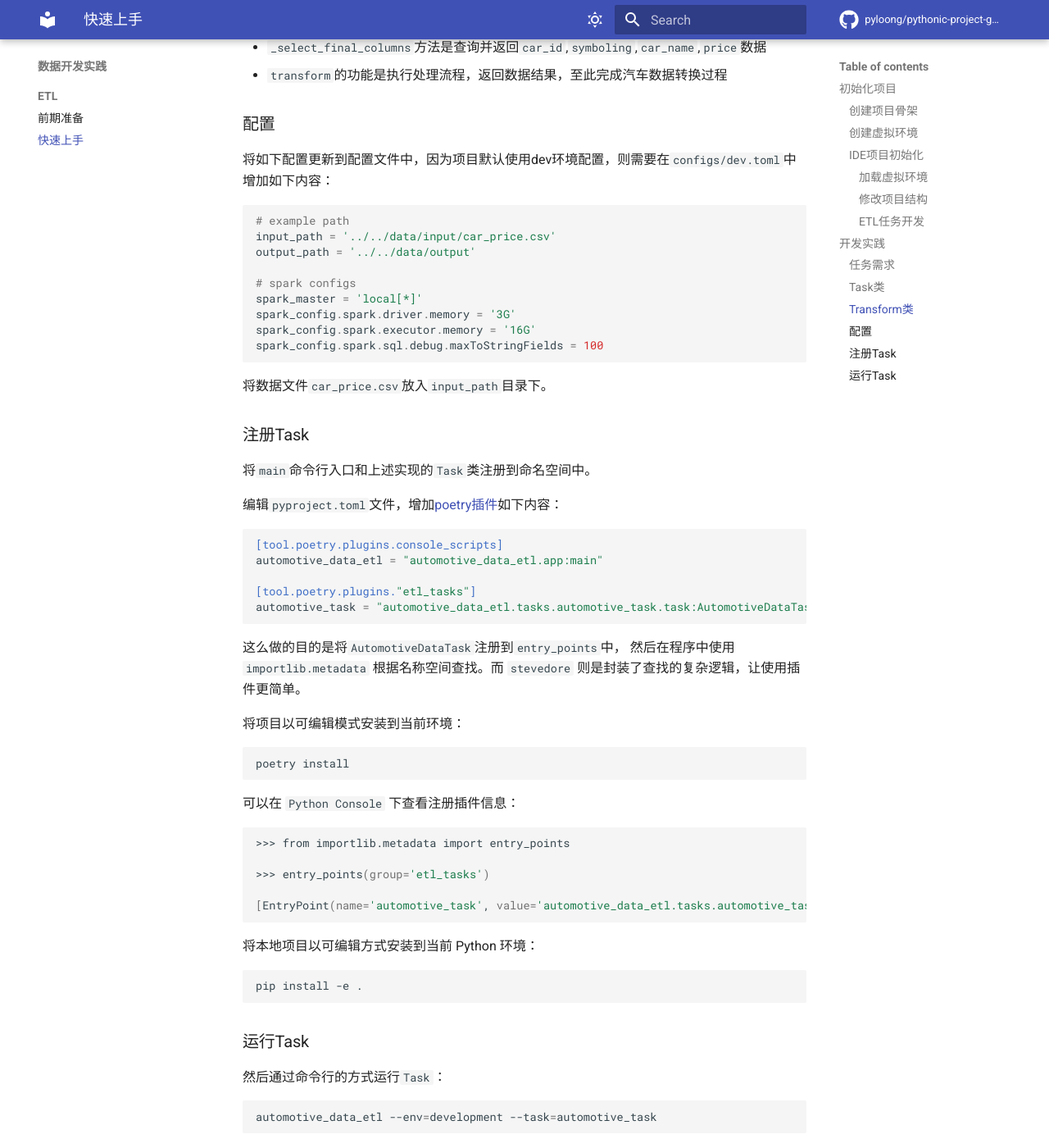
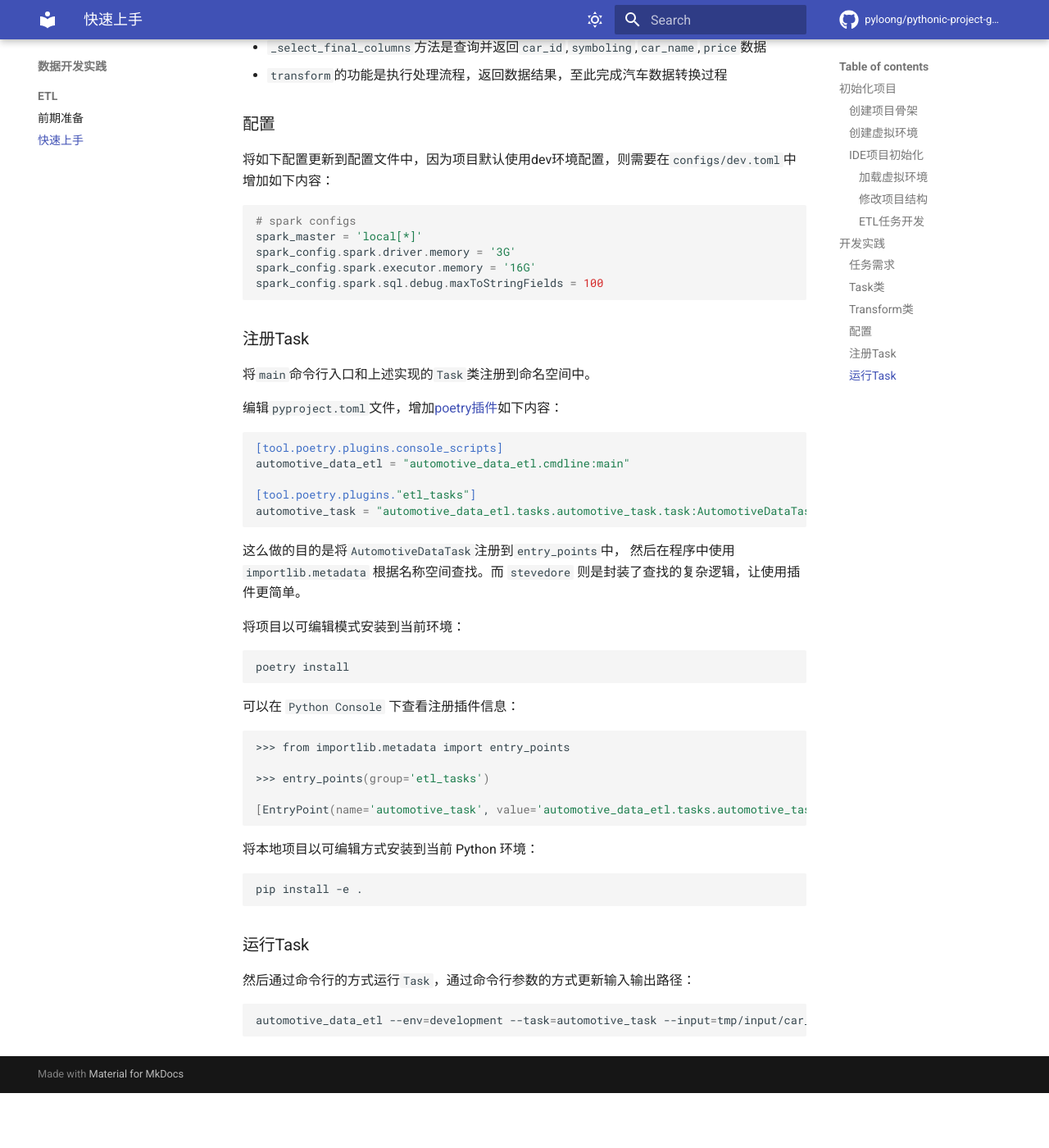
Before and after one commit to pyloong/pythonic-project-guidelines, an MkDocs documentation site: the page built from docs/bigdata/basis/quick_start.md, in a window 1280 px wide and 1400 px high, scrolled down 6308 px. Shown: the whole window at 82% size. Built offline with MkDocs 1.6.1 and Material for MkDocs 9.7.7, drawn with Linux system fonts in a browser that asks for light colours; comment, search, counter and statistics services are not loaded; after the commit the page ends 7641 px from its top, so only the background shows below that; some of the changed text lies outside the part shown.

Commit message:
fix(quick_start): format sample code

````diff
--- a/docs/bigdata/basis/quick_start.md
+++ b/docs/bigdata/basis/quick_start.md
@@ -10,7 +10,7 @@
 使用 [cookiecutter](https://github.com/cookiecutter/cookiecutter) 加载项目模板。通过交互操作，可以选择使用的功能。
 
 ```bash
-cookiecutter https://github.com/pyloong/cookiecutter-pythonic-bigdata-etl.git
+cookiecutter https://github.com/pyloong/cookiecutter-pythonic-project-bigdata-etl
 ```
 
 ### 创建虚拟环境
@@ -87,7 +87,7 @@
 在命令行使用`cookiecutter`创建项目骨架:
 
 ```text
-❯ cookiecutter https://github.com/pyloong/cookiecutter-pythonic-bigdata-etl.git
+❯ cookiecutter https://github.com/pyloong/cookiecutter-pythonic-project-bigdata-etl
 project_name [My Project]: Automotive Data Etl
 project_slug [automotive_data_etl]:
 project_description [My Awesome Project!]: This is my first etl package, i love it.
@@ -151,15 +151,15 @@
     def _load(self, df: DataFrame) -> None:
         """Load final data to output path"""
         df.write.json(self.settings.output_path, mode='overwrite', encoding='utf-8')
-        logging.info(f'Load data to {self.settings.output_path}')
+        this.logger.info(f'Load data to {self.settings.output_path}')
 
 ```
 
 每一个`Task`任务都会经过“输入”、“转换”和“输出”的过程，实现`AbstractTask`中的`_extract`、`_transform`、`_load`抽象方法
 
-- `_extract`：读取`automotive_data_etl/../../data/input/car_price.csv`下csv文件
+- `_extract`：读取`tmp/input/car_price.csv`CSV文件
 - `_transform`：执行将实现的`Transform`类的`transform`方法
-- `_load`：将DataFrame以Json格式写入`automotive_data_etl/../../data/output`目录下
+- `_load`：将DataFrame以Json格式写入`tmp/output`目录下
 
 ### Transform类
 
@@ -237,18 +237,12 @@
 
 
 ```toml
-# example path
-input_path = '../../data/input/car_price.csv'
-output_path = '../../data/output'
-
 # spark configs
 spark_master = 'local[*]'
 spark_config.spark.driver.memory = '3G'
 spark_config.spark.executor.memory = '16G'
 spark_config.spark.sql.debug.maxToStringFields = 100
 ```
-
-将数据文件`car_price.csv`放入`input_path`目录下。
 
 ### 注册Task
 
@@ -258,7 +252,7 @@
 
 ```toml
 [tool.poetry.plugins.console_scripts]
-automotive_data_etl = "automotive_data_etl.app:main"
+automotive_data_etl = "automotive_data_etl.cmdline:main"
 
 [tool.poetry.plugins."etl_tasks"]
 automotive_task = "automotive_data_etl.tasks.automotive_task.task:AutomotiveDataTask"
@@ -291,8 +285,8 @@
 
 ### 运行Task
 
-然后通过命令行的方式运行`Task`：
+然后通过命令行的方式运行`Task`，通过命令行参数的方式更新输入输出路径：
 
 ```shell
-automotive_data_etl --env=development --task=automotive_task
+automotive_data_etl --env=development --task=automotive_task --input=tmp/input/car_price.csv --output=tmp/output/
 ```
````
Also changed, not shown: other parts of docs/bigdata/basis/quick_start.md (+1 -1 lines).
